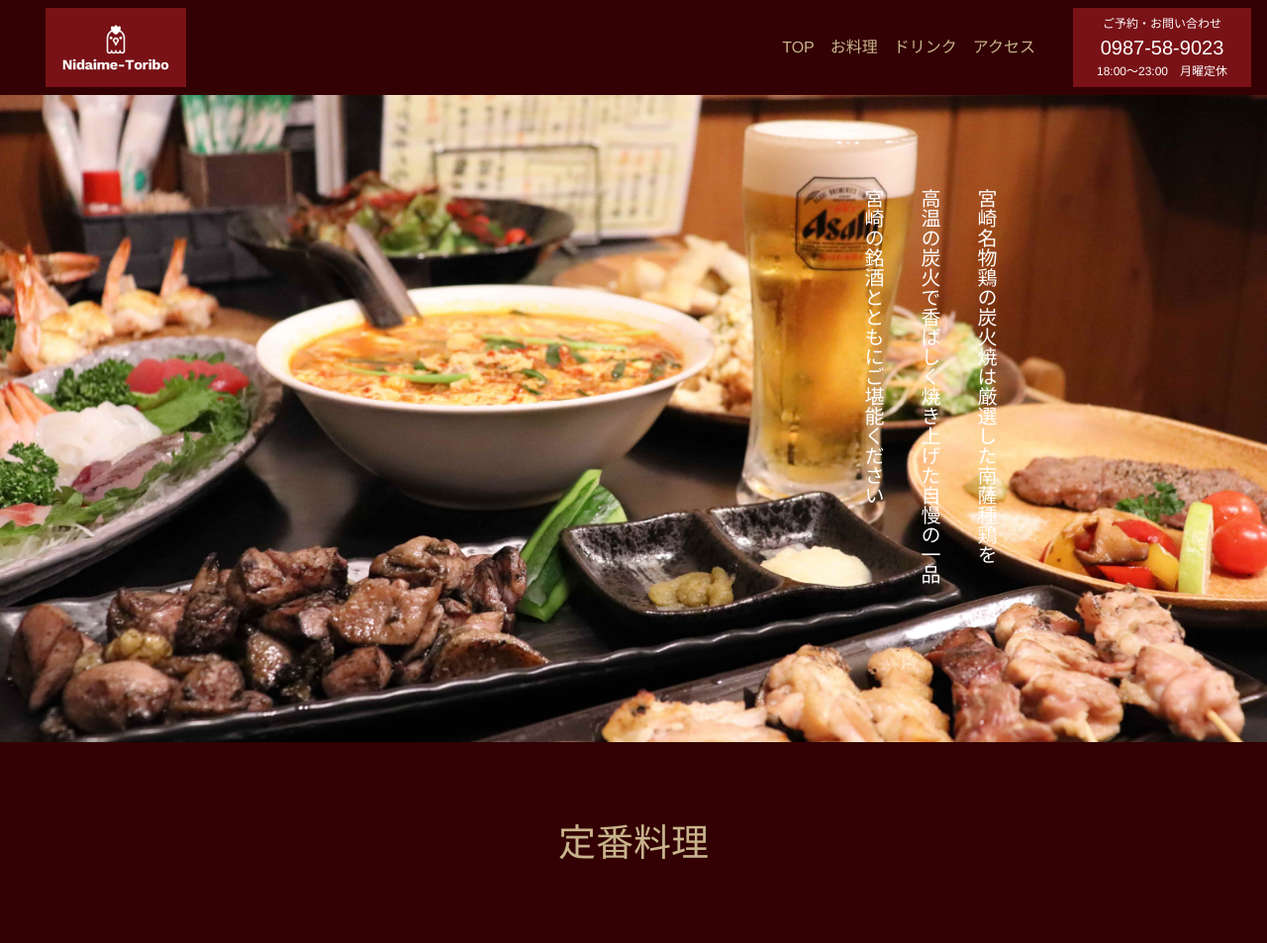
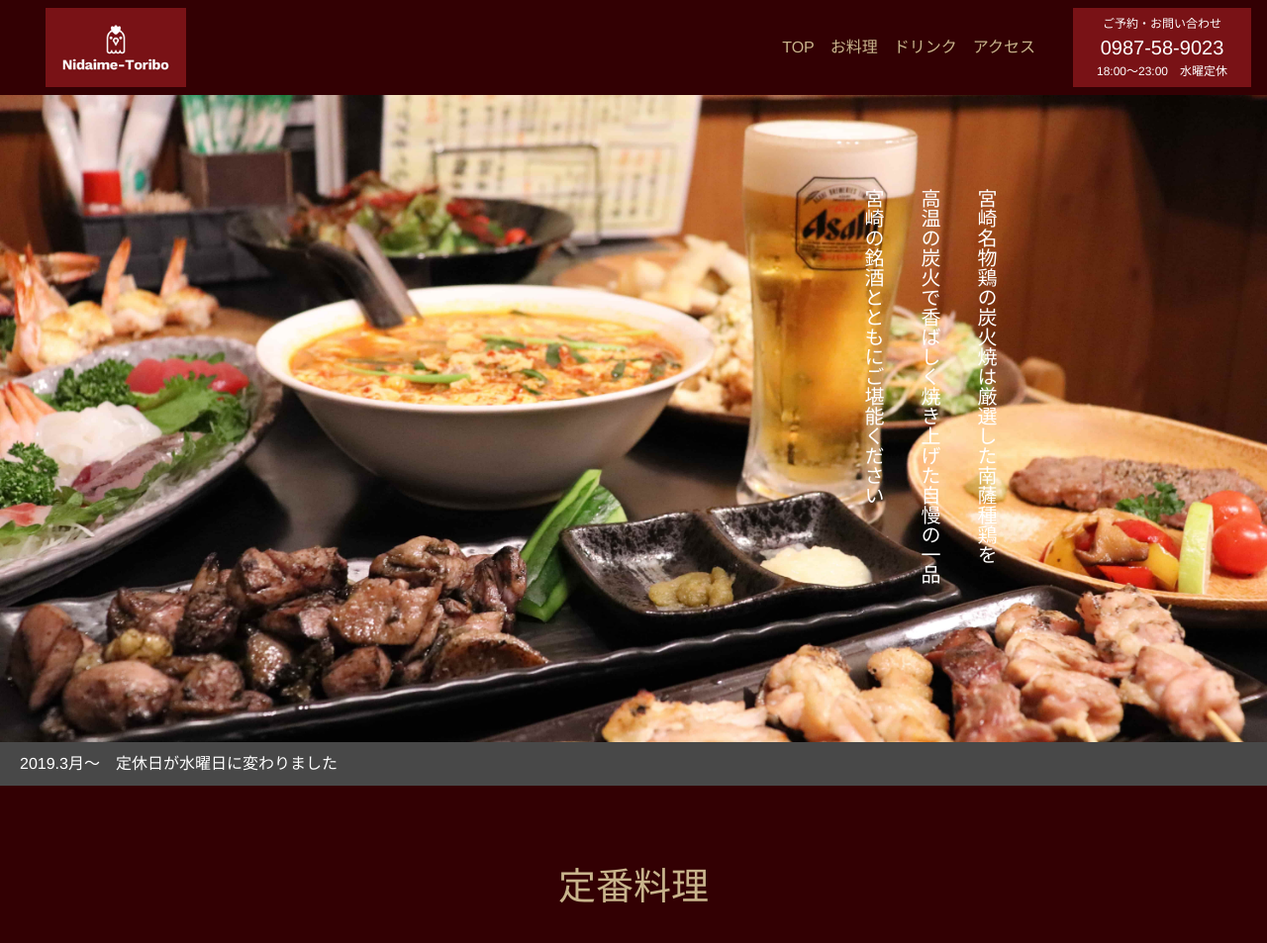
Before and after one commit to kanami-h/toribo, a plain HTML site: page index.html in a window 1280 px wide. Shown: the top 953 px of the page at 99% size. Drawn offline with nearby package versions, Linux system fonts and the light colour scheme; a script that the page names is missing.

Commit message:
changed working hour

```diff
--- a/css/styles.css
+++ b/css/styles.css
@@ -183,9 +183,25 @@ li {
   font-size: 20px;
 }
 
+.news {
+  background-color: rgb(72, 72, 72);
+}
+
+.news p {
+  padding: 10px 20px;
+  text-align: left;
+}
 /* menu */
 .menu {
   padding: 50px 20px;
+}
+
+.duration {
+  animation-duration: 2s;
+  -webkit-animation-duration: 2s;
+  -webkit-animation-fill-mode: both;
+  animation-duration: 2s;
+  animation-fill-mode: both;
 }
 
 .regular-menu {
--- a/index.html
+++ b/index.html
@@ -16,6 +16,7 @@
     <link rel="stylesheet" href="https://use.fontawesome.com/releases/v5.0.12/css/all.css" integrity="sha384-G0fIWCsCzJIMAVNQPfjH08cyYaUtMwjJwqiRKxxE/rx96Uroj1BtIQ6MLJuheaO9" crossorigin="anonymous">
     <!-- CSS -->
     <link rel="stylesheet" href="css/styles.css" />
+    <link rel="stylesheet" href="https://cdnjs.cloudflare.com/ajax/libs/animate.css/3.7.0/animate.min.css">
     <!-- favicon -->
     <link rel="icon" href="images/favicon.png">
     <!-- Google Fonts -->
@@ -51,7 +52,7 @@
               <a href="tel:0987589023">
                 <span class="sub">ご予約・お問い合わせ</span>
                 <span class="sub number">0987-58-9023</span>
-                <span class="sub">18:00～23:00　月曜定休</span>
+                <span class="sub">18:00～23:00　水曜定休</span>
               </a>
             </div>
           </div>
@@ -66,7 +67,9 @@
           <p>宮崎の銘酒とともにご堪能ください</p>
         </div>
       </div><!-- main -->
-
+      <div class="news">
+        <p class="duration fadeInRightBig delay-4s">2019.3月〜　定休日が水曜日に変わりました</p>
+      </div>
     <div class="container">
       <div class="menu">
         <div class="regular-menu">
@@ -270,17 +273,17 @@
               <th>TEL</th>
               <td><a href="tel:0987589023">0987-58-9023</a><a href="tel:08033778023">080-3377-8023</a></td>
             </tr>
-            <tr>
+            <!-- <tr>
               <th>ランチ</th>
               <td>11:30　～　14:00（13:30L.O.）</td>
-            </tr>
+            </tr> -->
             <tr>
               <th>夜</th>
               <td>18:00　～　23:00（22:30L.O.）</td>
             </tr>
             <tr>
               <th>営業日</th>
-              <td>火　～　日　月曜定休</td>
+              <td>水曜定休</td>
             </tr>
             <tr>
               <th>アクセス</th>
```
